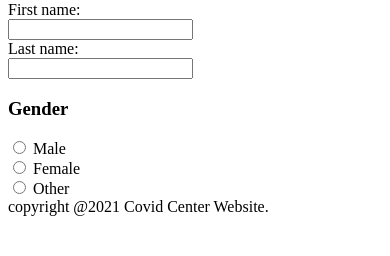
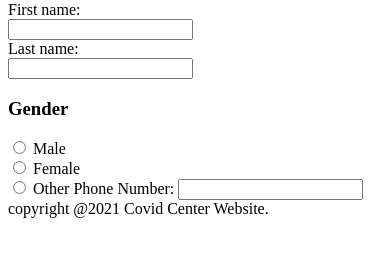
Before and after one commit to isaiahhaley0/webapp_spring2021_covid_center, a plain HTML site: page index.html in a window 390 px wide. Shown: the part 116-372 px from the top of the page. Drawn offline with Linux system fonts and the light colour scheme.

Commit message:
phone no

```diff
--- a/index.html
+++ b/index.html
@@ -12,9 +12,9 @@
 		<article>
 			<form>
 				<label for = "FirstName">First name:</label><br>
-				<input type="text" name="FirstName" name="FirstName"><br>
+				<input type="text" id="FirstName" name="FirstName"><br>
 				<label for="LastName">Last name:</label><br>
-				<input type="text" name="LastName" name = "LastName"><br>
+				<input type="text" id="LastName" name = "LastName"><br>
 				<h1>Gender</h1>
 				<input type="radio" id= "rbMale" name = "gender" value="male">
 				<label for = "male">Male</label><br>
@@ -22,6 +22,9 @@
 				<label for = "female">Female</label><br>
 				<input type = "radio" id="rbOther" name = "gender" value = "other">
 				<label for = "other">Other</label>
+				<label for = "PhoneNo"> Phone Number:</label>
+				<input type = "text" id = "PhoneNo" name = "PhoneNo"><br>
+
 			</form>
 		</article>
 	</section>
```
